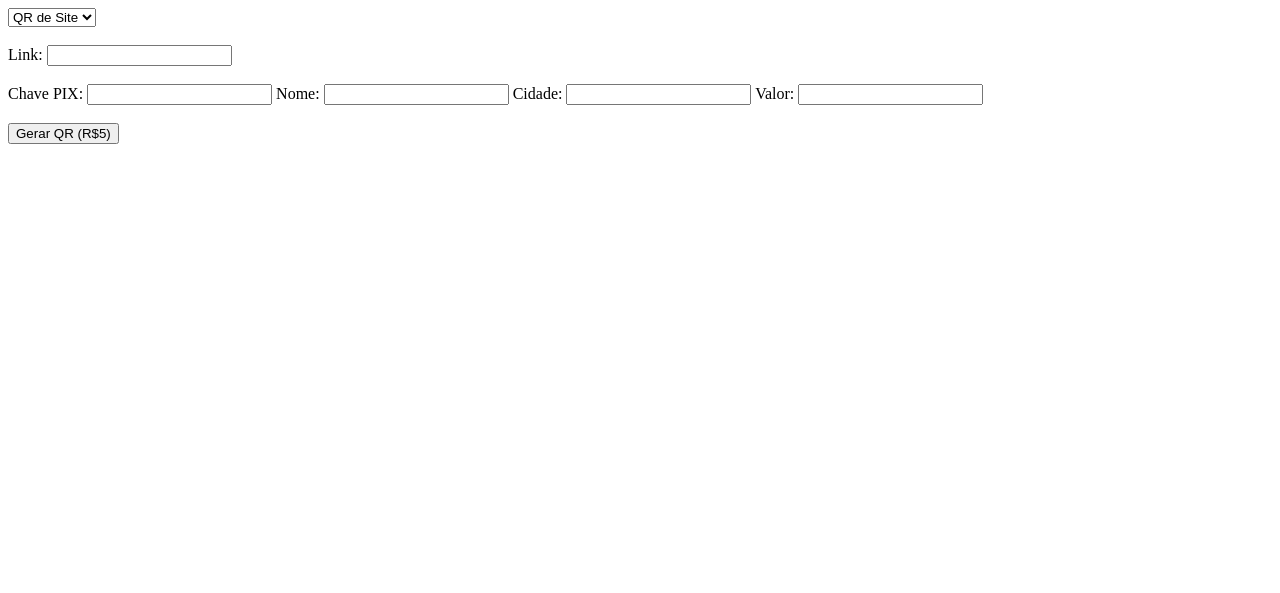
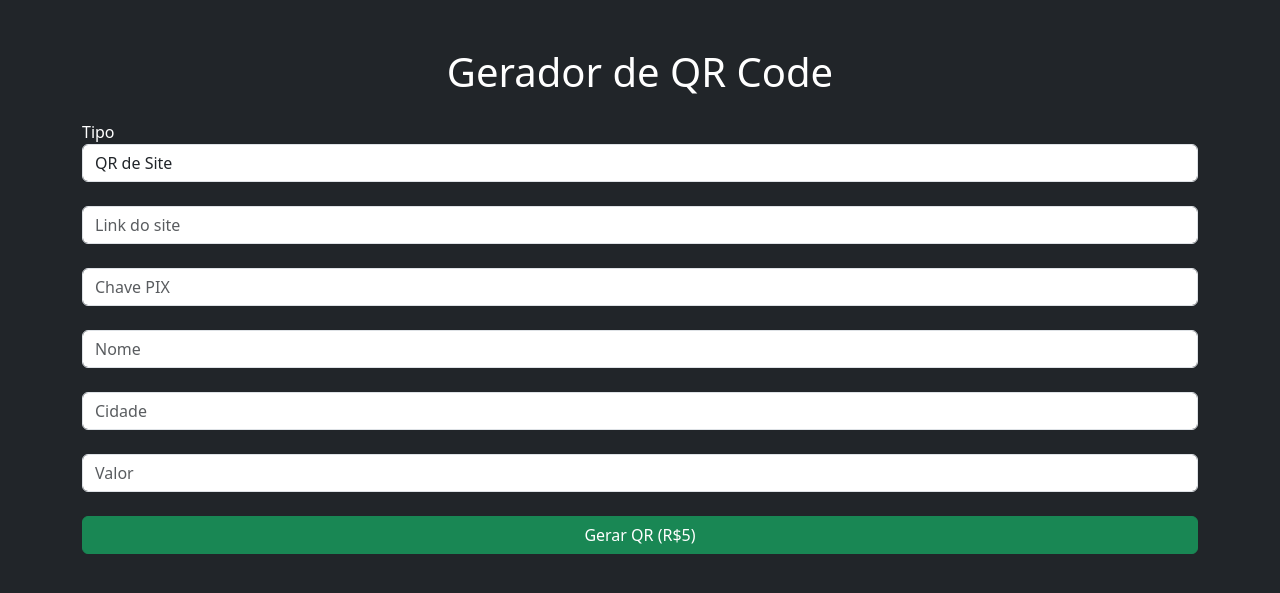
Before and after one commit to tonipassos/qrcodepix, a Flask app: page / in a window 1280 px wide. Shown: the top 593 px of the page. Run offline with Flask 3, Linux system fonts and the light colour scheme.

Commit message:
Refactor index.html for improved layout and styling
Updated the HTML structure and styling for the QR Code generator form.

```diff
--- a/templates/index.html
+++ b/templates/index.html
@@ -1,35 +1,56 @@
-<form action="/pagar" method="post">
+<!DOCTYPE html>
+<html>
+<head>
+    <title>Gerador de QR Code</title>
 
-<select name="tipo">
+    <link href="https://cdn.jsdelivr.net/npm/bootstrap@5.3.0/dist/css/bootstrap.min.css" rel="stylesheet">
+
+</head>
+<body class="bg-dark text-white">
+
+<div class="container mt-5">
+
+    <h1 class="text-center">Gerador de QR Code</h1>
+
+    <form action="/pagar" method="post" class="mt-4">
+
+        <label>Tipo</label>
+        <select name="tipo" class="form-control">
 
             <option value="site">QR de Site</option>
             <option value="pix">QR PIX</option>
 
         </select>
 
-<br><br>
+        <br>
 
-Link:
-<input name="link">
+        <input name="link" class="form-control" placeholder="Link do site">
 
-<br><br>
+        <br>
 
-Chave PIX:
-<input name="chave">
+        <input name="chave" class="form-control" placeholder="Chave PIX">
 
-Nome:
-<input name="nome">
+        <br>
 
-Cidade:
-<input name="cidade">
+        <input name="nome" class="form-control" placeholder="Nome">
 
-Valor:
-<input name="valor">
+        <br>
 
-<br><br>
+        <input name="cidade" class="form-control" placeholder="Cidade">
 
-<button type="submit">
+        <br>
+
+        <input name="valor" class="form-control" placeholder="Valor">
+
+        <br>
+
+        <button class="btn btn-success w-100">
             Gerar QR (R$5)
         </button>
 
     </form>
+
+</div>
+
+</body>
+</html>
```
Lines whose indentation alone changed are shown as unchanged.
